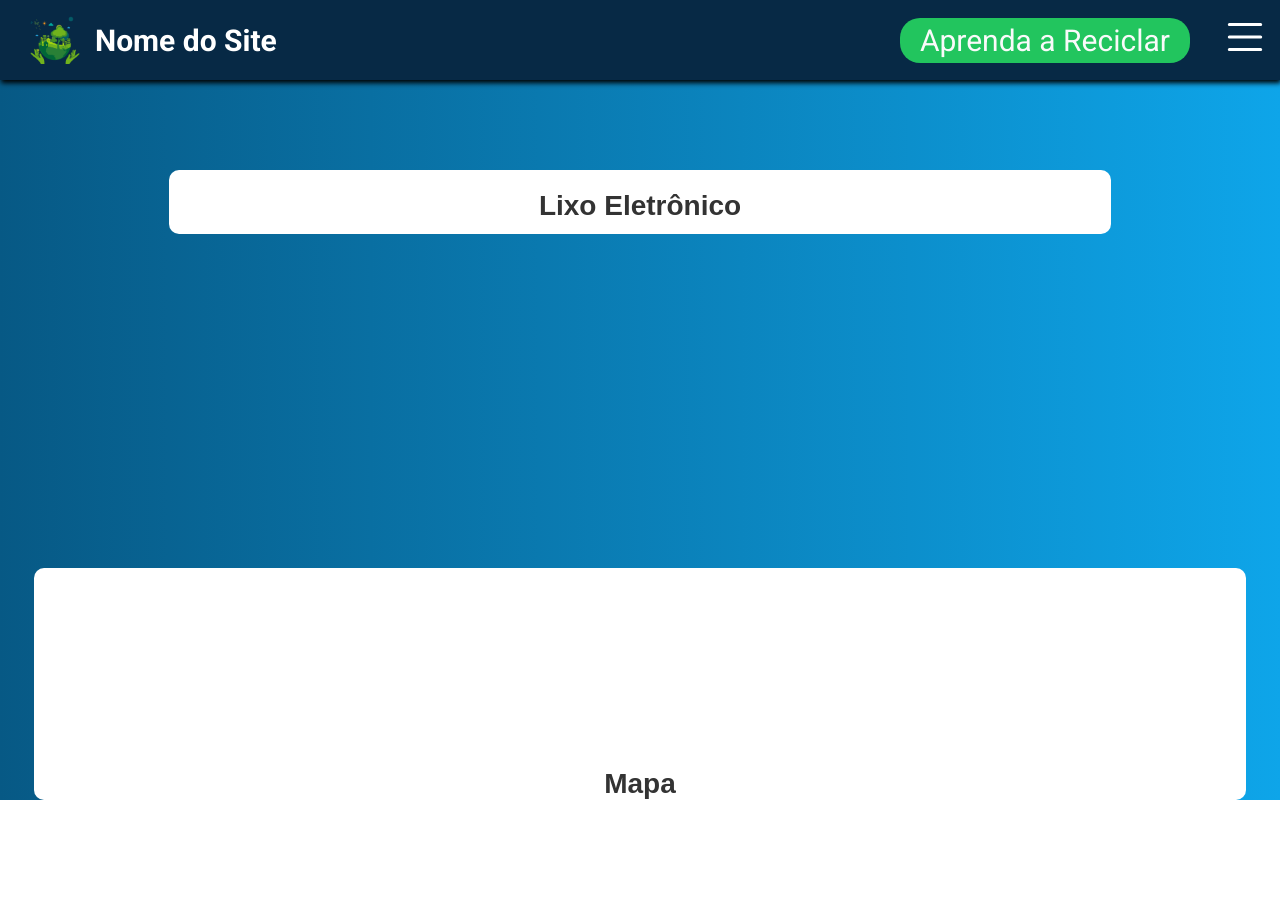
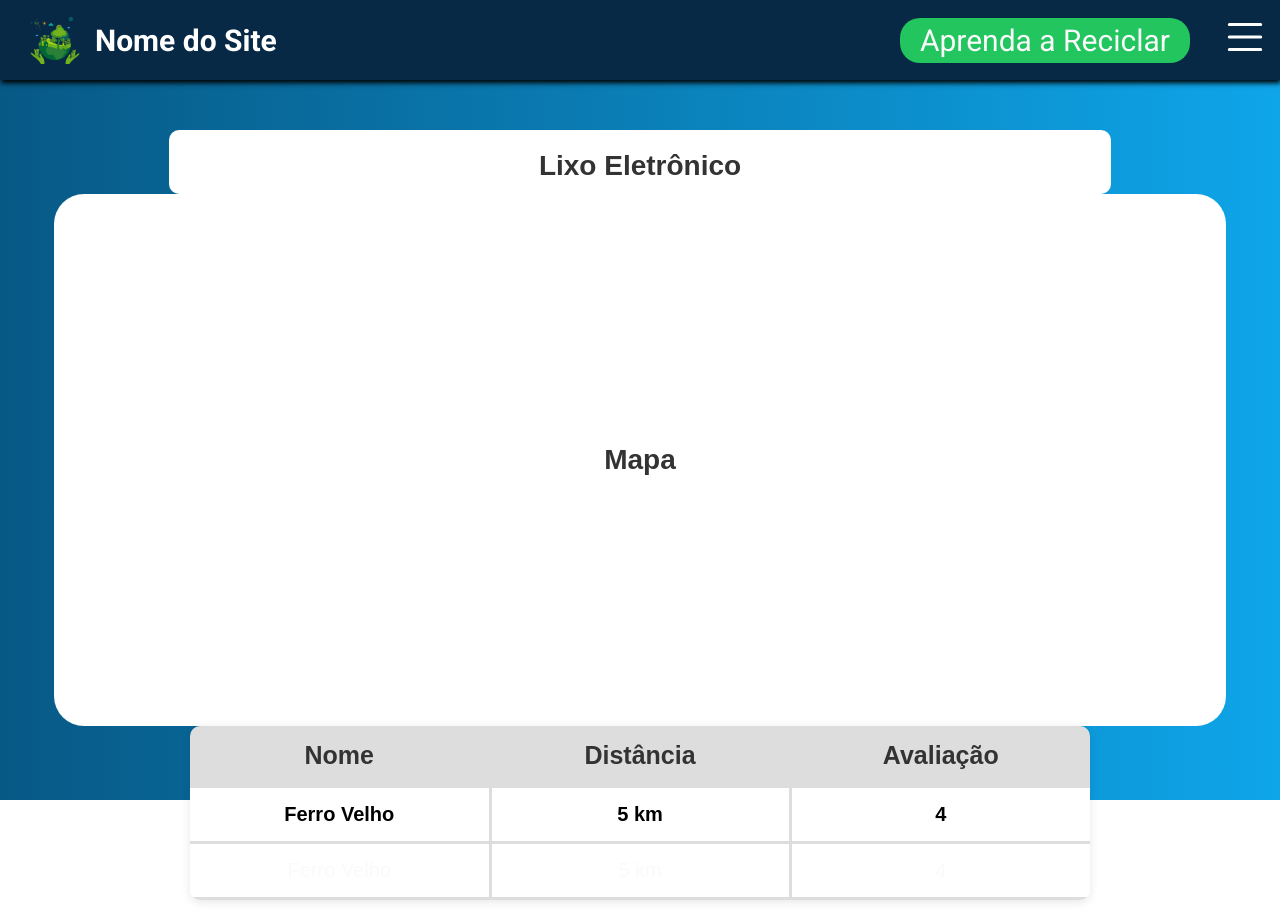
Before and after one commit to irrobs/Front-end-azul, a React (Vite) app: page /info in a window 1280 px wide. Before the commit the page ends 800 px from the top, so only its background shows below. Built offline with nearby package versions, Linux system fonts and the light colour scheme.

Commit message:
completei a tabela, somente o formato e algumas questões estéticas

```diff
--- a/src/front-azul/info/Info.jsx
+++ b/src/front-azul/info/Info.jsx
@@ -11,6 +11,31 @@ export default function info() {
         <div class="mapa"> Mapa </div>
       </div>
 
+      <div class="tabela">
+        <table class="custom-table">
+          <thead>
+            <tr>
+              <th>Nome</th>
+              <th>Distância</th>
+              <th>Avaliação</th>
+            </tr>
+          </thead>
+          <tbody>
+            <tr>
+              <td> Ferro Velho </td>
+              <td><i class="carro"></i> 5 km </td>
+              <td> 4 </td>
+            </tr>
+            <tr>
+              <td> Ferro Velho </td>
+              <td><i class="carro"></i> 5 km </td>
+              <td> 4 </td>
+            </tr>
+          </tbody>
+        </table>
+
+      </div>
+
     </div>
   );
 }
--- a/src/front-azul/info/info.css
+++ b/src/front-azul/info/info.css
@@ -2,7 +2,7 @@
     background-color: white;
     border-radius: 10px;
     padding: 10px 20px;
-    margin-top: 70px;
+    margin-top: 30px;
     padding-top: 0px;
     padding-bottom: 0px;
 }
@@ -12,21 +12,19 @@
     font-size: 28px;
     font-weight: bold;
     color: #333;
-    margin-left:  350px;
-    margin-right:  350px;
+    margin-left: 350px;
+    margin-right: 350px;
     text-align: center;
-    padding-top: 12px;
     padding-bottom: 12px;
 }
 
 .container-mapa {
     background-color: white;
-    background-color: white;
-    border-radius: 10px;
-    padding: 10px 20px;
-    margin-top: 70px;
-    padding-top: 0px;
-    padding-bottom: 0px;
+    border-radius: 30px;
+    padding-top: 250px;
+    padding-left: 550px;
+    padding-right: 550px;
+    padding-bottom: 250px;
 }
 
 .mapa {
@@ -34,10 +32,59 @@
     font-size: 28px;
     font-weight: bold;
     color: #333;
-    margin-left:  550px;
-    margin-right:  550px;
     text-align: center;
-    padding-top: 200px;
-    padding-bottom: 200x;
+}
+
+/* Estilo da tabela */
+.custom-table {
+    width: 100%;
+    margin: 0 auto;
+    border-collapse: collapse;
+    border-radius: 10px;
+    overflow: hidden;
+    font-family: Arial, sans-serif;
+    box-shadow: 0 2px 10px rgba(0, 0, 0, 0.1);
+    margin-bottom: 10px;
+}
+
+.custom-table th,
+.custom-table td {
+    width: 300px;
+    padding: 15px;
+    text-align: center;
+    /*border: 4px solid #ddd;*/
+    font-size: 20px;
+    border-bottom: 3px solid #ddd;
+    border-right: 3px solid #ddd;
+}
+
+.custom-table td {
+    background-color: #ffffff;
+}
+
+.custom-table th{
+    font-size: 25px;
+}
+
+.custom-table th:last-child,
+.custom-table td:last-child {
+    border-right: none;
+}
+
+.custom-table thead th {
+    background-color: #ddd;
+    color: #333;
+    font-weight: bold;
 
 }
+
+.custom-table tbody tr:nth-child(even) {
+    background-color: #f9f9f9;
+}
+
+.custom-table tbody tr:nth-child(odd) {
+    background-color: #f1f1f1;
+    color: black;
+    font-family: Arial, sans-serif;
+    font-weight: bold;
+}
```
